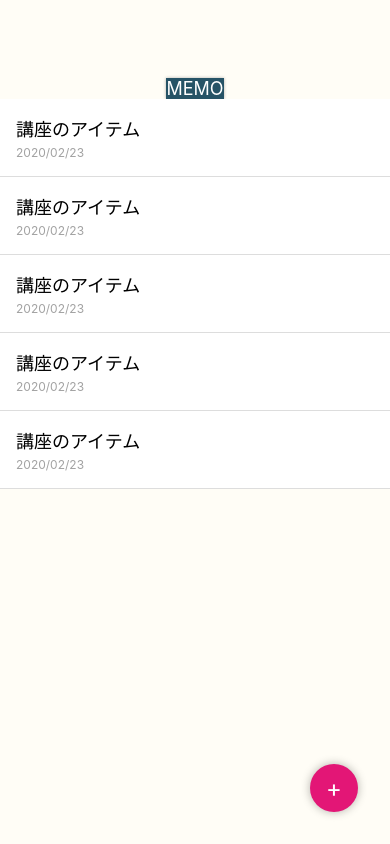
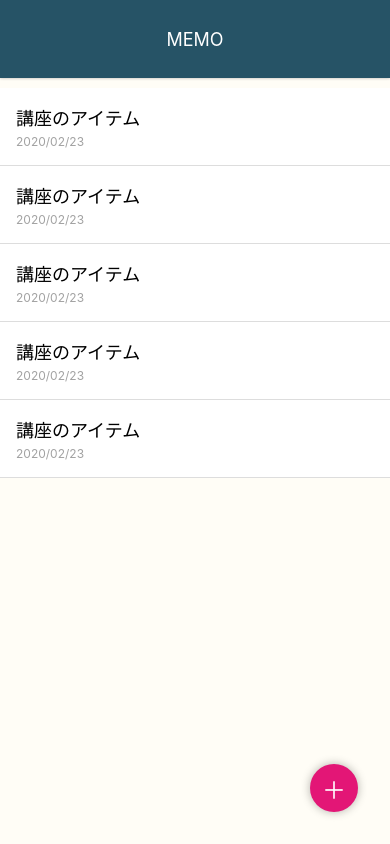
Before and after one commit to pl-pr-pm/memo_app, a React Native app in the folder MemoApp/: screen / in a window 390 px wide. Built offline with nearby package versions, Linux system fonts and the light colour scheme.

Commit message:
refactoring

```diff
--- a/MemoApp/App.js
+++ b/MemoApp/App.js
@@ -1,119 +1,27 @@
 import React from 'react';
-import { StyleSheet, Text, View } from 'react-native';
+import { StyleSheet, View } from 'react-native';
+
+import MemoList from './src/components/MemoList';
+import Appbar from './src/components/Appbar';
+import CircleButton from './src/elements/CircleButton';
 
 export default class App extends React.Component {
   render(){
     return (
       <View style={styles.container}>
-        <View>
-          <View style={styles.appbar}>
-            <Text style={styles.appberText}>MEMO</Text>
-          </View>
-        </View>
-
-        <View style={styles.memoList}>
-            <View style={styles.memoListItem}>
-              <Text style={styles.memoTitle}>講座のアイテム</Text>
-              <Text style={styles.memoDate}>2020/02/23</Text>
-            </View>
-
-            <View style={styles.memoListItem}>
-              <Text style={styles.memoTitle}>講座のアイテム</Text>
-              <Text style={styles.memoDate}>2020/02/23</Text>
-            </View>
-
-            <View style={styles.memoListItem}>
-              <Text style={styles.memoTitle}>講座のアイテム</Text>
-              <Text style={styles.memoDate}>2020/02/23</Text>
-            </View>
-
-            <View style={styles.memoListItem}>
-              <Text style={styles.memoTitle}>講座のアイテム</Text>
-              <Text style={styles.memoDate}>2020/02/23</Text>
-            </View>
-
-            <View style={styles.memoListItem}>
-              <Text style={styles.memoTitle}>講座のアイテム</Text>
-              <Text style={styles.memoDate}>2020/02/23</Text>
-            </View>
-        </View>
-
-        <View style={styles.memoAddButton}>
-          <Text style={styles.memoAddButtonTitle}>+</Text>
-        </View>
+          <Appbar />
+          <MemoList />
+          <CircleButton>＋</CircleButton>
       </View>
     );
   }
 }
-
 const styles = StyleSheet.create({
   container: {
     flex: 1,
     backgroundColor: '#fffdf6',
     alignItems: 'center',
     justifyContent: 'center',
-    paddingTop: 78,
+    paddingTop: 10,
   },
-  memoAddButton:{
-    position: 'absolute',
-    bottom: 32,
-    right: 32,
-    width: 48,
-    height: 48,
-    //fontSize: 24,
-    backgroundColor: '#E31676',
-    borderRadius: 24,
-    justifyContent: 'center',
-    alignItems: 'center',
-    shadowColor:'#000',
-    shadowOffset: {width: 0, height: 0},
-    shadowOpacity: 0.3,
-    shadowRadius: 10,
-    zIndex: 10,
-  },
-  memoAddButtonTitle:{
-    justifyContent: 'center',
-    fontSize: 24,
-    color: '#fff',
-  },
-  memoList:{
-    width: '100%',
-    flex: 1,
-  },
-  memoListItem:{
-    padding: 16,
-    borderBottomWidth: 1,
-    borderBottomColor: '#ddd',
-    backgroundColor: '#fff',
-  },
-  memoTitle:{
-    fontSize: 18,
-    marginBottom: 4,
-  },
-  memoDate:{
-    fontSize:12,
-    color: '#a2a2a2',
-  },
-  appbar:{
-    position: 'relative',
-    //width: '100%',
-    //flex:1,
-    top: 0,
-    //height: 78,
-    left: 0,
-    right: 0,
-    bottom: 0,
-    backgroundColor: '#265366',
-    justifyContent: 'center',
-    alignItems: 'center',
-    shadowColor:'#000',
-    shadowOffset: {width: 0, height: 0},
-    shadowOpacity: 0.3,
-    shadowRadius: 3,
-    zIndex: 10,
-  },
-  appberText:{
-    color: '#fff',
-    fontSize: 18
-  }
 });
--- /dev/null
+++ b/MemoApp/src/components/Appbar.js
@@ -0,0 +1,36 @@
+import React from 'react';
+import { StyleSheet, View, Text } from 'react-native';
+
+class Appbar extends React.Component {
+    render(){
+        return(
+            <View style={styles.appbar}>
+            <Text style={styles.appberText}>MEMO</Text>
+          </View>
+        );
+    }
+}
+const styles = StyleSheet.create({
+    appbar:{
+        position: 'absolute',
+        flex:1,
+        top: 0,
+        height: 78,
+        left: 0,
+        right: 0,
+        bottom: 0,
+        backgroundColor: '#265366',
+        justifyContent: 'center',
+        alignItems: 'center',
+        shadowColor:'#000',
+        shadowOffset: {width: 0, height: 0},
+        shadowOpacity: 0.3,
+        shadowRadius: 3,
+        zIndex: 10,
+      },
+      appberText:{
+        color: '#fff',
+        fontSize: 18
+      },
+    });
+export default Appbar;
--- /dev/null
+++ b/MemoApp/src/components/MemoList.js
@@ -0,0 +1,59 @@
+import React from 'react';
+import { StyleSheet, View, Text } from 'react-native';
+
+class MemoList extends React.Component {
+    render() {
+        return (
+                <View style={styles.memoList}>
+                    <View style={styles.memoListItem}>
+                        <Text style={styles.memoTitle}>講座のアイテム</Text>
+                        <Text style={styles.memoDate}>2020/02/23</Text>
+                    </View>
+
+                    <View style={styles.memoListItem}>
+                        <Text style={styles.memoTitle}>講座のアイテム</Text>
+                        <Text style={styles.memoDate}>2020/02/23</Text>
+                    </View>
+
+                    <View style={styles.memoListItem}>
+                        <Text style={styles.memoTitle}>講座のアイテム</Text>
+                        <Text style={styles.memoDate}>2020/02/23</Text>
+                    </View>
+
+                    <View style={styles.memoListItem}>
+                        <Text style={styles.memoTitle}>講座のアイテム</Text>
+                        <Text style={styles.memoDate}>2020/02/23</Text>
+                    </View>
+
+                    <View style={styles.memoListItem}>
+                        <Text style={styles.memoTitle}>講座のアイテム</Text>
+                        <Text style={styles.memoDate}>2020/02/23</Text>
+                    </View>
+                </View>
+        );
+    }
+}
+
+const styles = StyleSheet.create({
+  memoList:{
+    flex: 1,
+    width: '100%',
+    paddingTop: 78,
+  },
+  memoListItem:{
+    padding: 16,
+    borderBottomWidth: 1,
+    borderBottomColor: '#ddd',
+    backgroundColor: '#fff',
+  },
+  memoTitle:{
+    fontSize: 18,
+    marginBottom: 4,
+  },
+  memoDate:{
+    fontSize:12,
+    color: '#a2a2a2',
+}
+});
+
+export default MemoList;
--- /dev/null
+++ b/MemoApp/src/elements/CircleButton.js
@@ -0,0 +1,41 @@
+import React from 'react';
+import { StyleSheet, View, Text } from 'react-native';
+
+class CircleButton extends React.Component {
+    render() {
+        return (
+            <View style={styles.circleButton}>
+                <Text style={styles.circleButtonTitle}>
+                    {this.props.children}
+                </Text>
+            </View>
+        );
+    }
+}
+
+const styles = StyleSheet.create({
+    circleButton: {
+        position: 'absolute',
+        bottom: 32,
+        right: 32,
+        width: 48,
+        height: 48,
+        //fontSize: 24,
+        backgroundColor: '#E31676',
+        borderRadius: 24,
+        justifyContent: 'center',
+        alignItems: 'center',
+        shadowColor: '#000',
+        shadowOffset: { width: 0, height: 0 },
+        shadowOpacity: 0.3,
+        shadowRadius: 10,
+        zIndex: 10,
+    },
+    circleButtonTitle: {
+        justifyContent: 'center',
+        fontSize: 24,
+        color: '#fff',
+    }
+});
+
+export default CircleButton;
```
